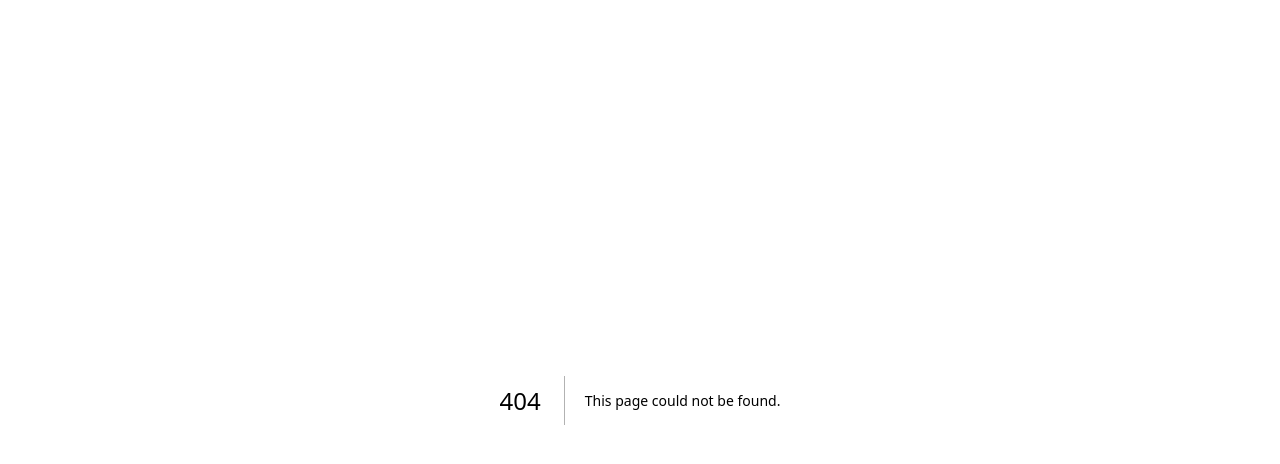
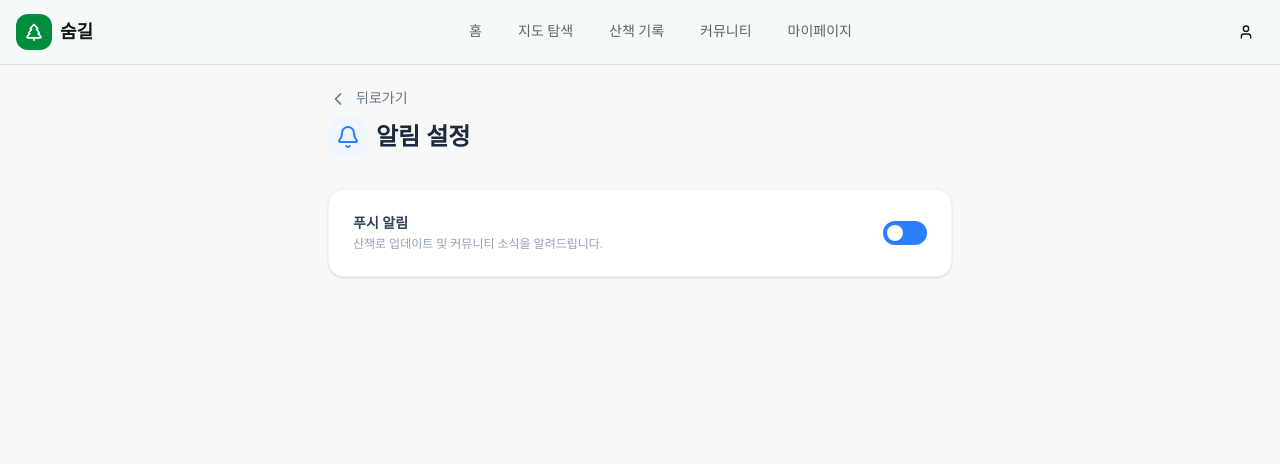
Before and after one commit to Sum-gil/Sum-Gil-FE, a Next.js app: page /settings/notifications in a window 1280 px wide. Before the commit this address had no page. Shown: the top 464 px of the page. Built offline with nearby package versions, Linux system fonts and the light colour scheme.

Commit message:
feat: notification 페이지

```diff
--- /dev/null
+++ b/app/(main)/settings/notifications/page.tsx
@@ -0,0 +1,51 @@
+"use client"
+
+import { useState } from "react"
+import { Bell, ChevronLeft } from "lucide-react"
+import Link from "next/link"
+
+export default function NotificationPage() {
+  const [isOn, setIsOn] = useState(true);
+
+  return (
+    <div className="max-w-2xl mx-auto p-6 space-y-6">
+      <Link href="/mypage" className="inline-flex items-center gap-2 text-slate-500 hover:text-slate-800 transition-colors mb-2">
+        <ChevronLeft className="w-5 h-5" />
+        <span className="text-sm font-medium">뒤로가기</span>
+      </Link>
+
+      <div className="flex items-center gap-2 mb-8">
+        <div className="w-10 h-10 rounded-xl bg-blue-50 flex items-center justify-center">
+          <Bell className="w-6 h-6 text-blue-500" />
+        </div>
+        <h1 className="text-2xl font-bold text-slate-800">알림 설정</h1>
+      </div>
+
+      <div className="bg-white p-4 rounded-2xl border border-slate-100 shadow-sm">
+        <div
+          className="flex items-center justify-between p-2 cursor-pointer group"
+          onClick={() => setIsOn(!isOn)}
+        >
+          <div className="flex flex-col">
+            <span className="text-sm font-bold text-slate-700 group-hover:text-slate-900">
+              푸시 알림
+            </span>
+            <span className="text-xs text-slate-400 mt-0.5">
+              산책로 업데이트 및 커뮤니티 소식을 알려드립니다.
+            </span>
+          </div>
+
+          <div className={`
+            relative w-11 h-6 rounded-full transition-colors duration-200 ease-in-out
+            ${isOn ? 'bg-blue-500' : 'bg-slate-300'}
+          `}>
+            <div className={`
+              absolute top-1 w-4 h-4 bg-white rounded-full shadow-sm transition-transform duration-200 ease-in-out
+              ${isOn ? 'translate-x-1' : 'translate-x-6'}
+            `} />
+          </div>
+        </div>
+      </div>
+    </div>
+  );
+}
--- a/components/mypage/user-settings.tsx
+++ b/components/mypage/user-settings.tsx
@@ -7,7 +7,7 @@ import axios from "axios"
 
 export function UserSettings() {
   const settingsItems = [
-    { icon: Bell, label: "알림 설정", href: "#" },
+    { icon: Bell, label: "알림 설정", href: "/settings/notifications" },
     { icon: Shield, label: "개인정보 보호", href: "/settings/privacy" },
     { icon: HelpCircle, label: "도움말", href: "/settings/help" },
   ];
@@ -48,7 +48,6 @@ export function UserSettings() {
 
       <CardContent className="space-y-1 px-6">
         {settingsItems.map((item, index) => (
-          /* ✅ 수정: 기존 <div>를 <Link>로 변경하여 클릭 시 실제 페이지 이동이 일어나도록 처리 */
           <Link
             key={index}
             href={item.href}
@@ -72,7 +71,6 @@ export function UserSettings() {
           className="w-full flex items-center justify-between p-3 rounded-xl hover:bg-rose-50 transition-colors mt-4 group border border-transparent hover:border-rose-100 outline-none"
         >
           <div className="flex items-center gap-3">
-            {/* ✅ 수정: 아이콘이 상단에 치우치지 않도록 'flex items-center justify-center' 추가하여 정중앙 정렬 */}
             <div className="w-8 h-8 rounded-lg bg-rose-100 text-rose-500 group-hover:bg-rose-500 group-hover:text-white transition-colors flex items-center justify-center">
               <LogOut className="w-4 h-4" />
             </div>
```
Also changed, not shown: app/(main)/settings/help/page.tsx (+1 -6 lines).
